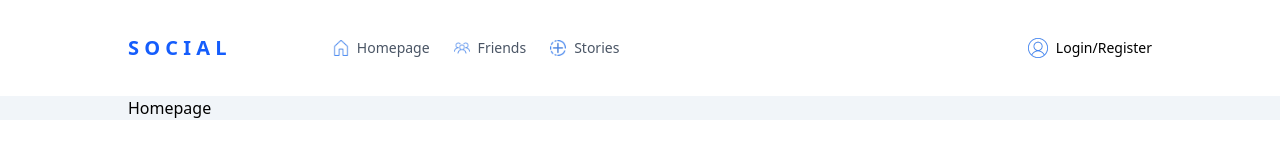
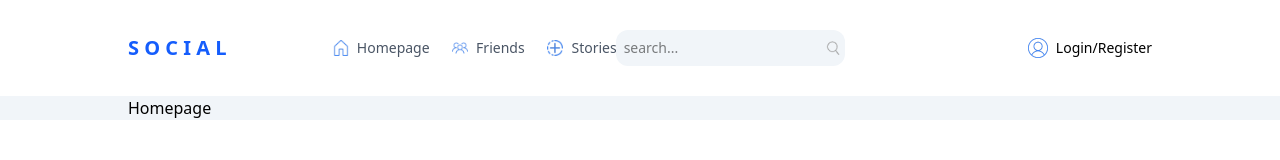
Before and after one commit to PRAKALP-PANDE/Social, a Next.js app: page / in a window 1280 px wide. Shown: the top 160 px of the page. Built offline with nearby package versions, Linux system fonts and the light colour scheme; no server answers.

Commit message:
ENH: Search bar and navbar items alignment

```diff
--- a/src/components/Navbar.tsx
+++ b/src/components/Navbar.tsx
@@ -11,7 +11,7 @@ const Navbar = () => {
                 <Link href='/' className="font-bold text-xl text-blue-600" >S O C I A L</Link>
             </div>
             {/* Center */}
-            <div className="hidden md:flex w-[50%] text-sm">
+            <div className="hidden md:flex w-[50%] text-sm items-center justify-between">
                 {/* Links  */}
                 <div className="flex gap-6 text-gray-600">
                     <Link href="/" className="flex items-center gap-2">
@@ -27,6 +27,10 @@ const Navbar = () => {
                         <span>Stories</span>
                     </Link>
                 </div>
+                <div className="hidden xl:flex p-2 bg-slate-100 items-center rounded-xl">
+                    <input type="text" placeholder="search..." className="bg-transparent outline-none" />
+                    <Image src="/search.png" alt="" width={14} height={14} />
+                </div>
             </div>
             {/* Right  */}
             <div className="w-[30%] flex items-center gap-4 xl:gap-8 justify-end">
@@ -37,7 +41,7 @@ const Navbar = () => {
                 <ClerkLoaded>
                     <SignedIn>
                         <div className="cursor-pointer">
-                            <Image src="/people.png" alt="" width={20} height={20} />
+                            <Image src="/people.png" alt="" width={24} height={24} />
                         </div>
                         <div className="cursor-pointer">
                             <Image src="/messages.png" alt="" width={20} height={20} />
```
